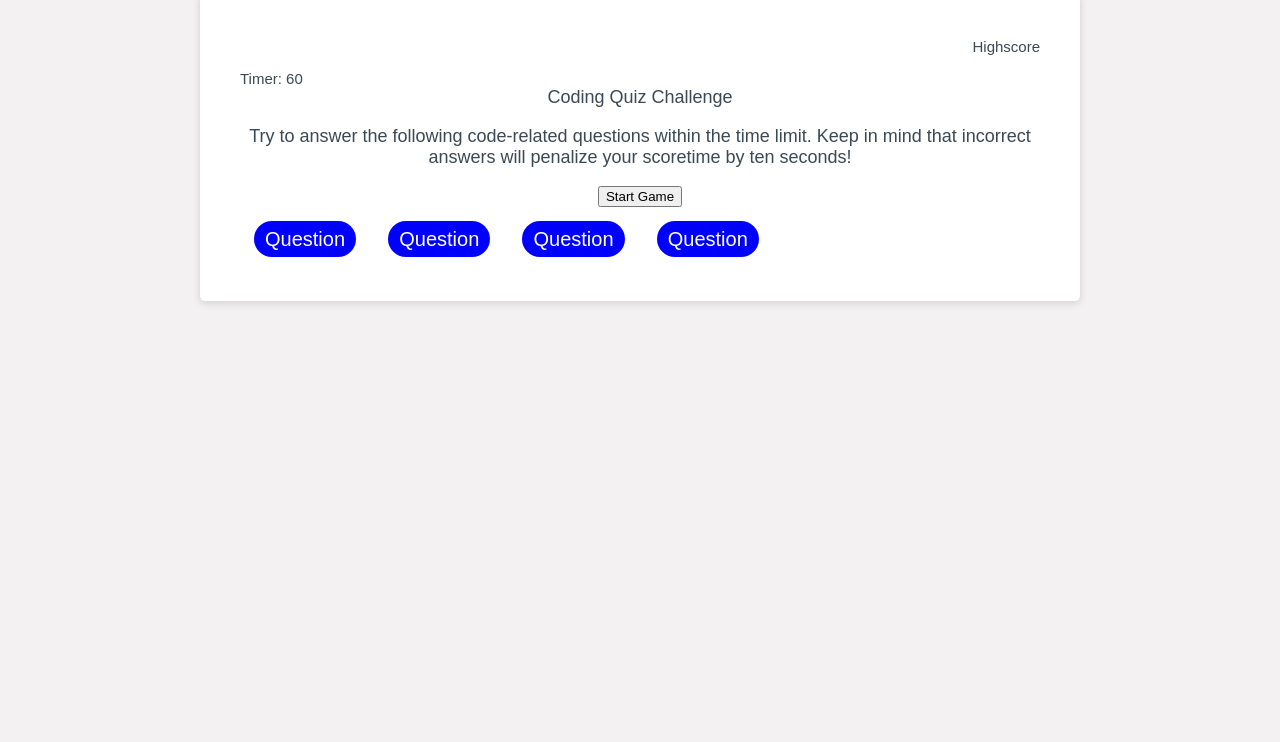
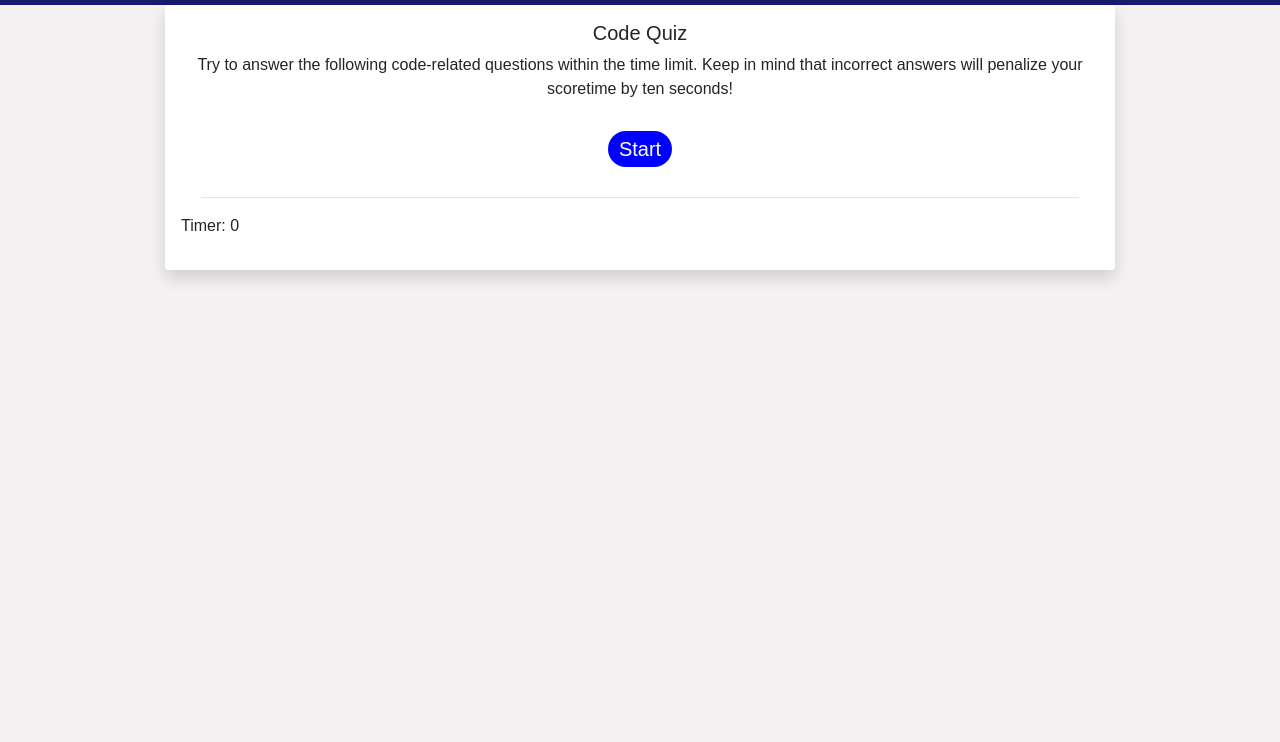
Before and after one commit to kachumahara/codeQuiz, a plain HTML site: page index.html in a window 1280 px wide. Shown: the part 58-800 px from the top of the page. Drawn offline with nearby package versions, Linux system fonts and the light colour scheme.

Commit message:
added more class, id, style and comments

```diff
--- a/index.html
+++ b/index.html
@@ -1,41 +1,131 @@
 <!DOCTYPE html>
-<html lang="en">
+
+<html lang="en-us">
+
   <head>
-		<meta charset="UTF-8" />
-		<meta name="viewport" content="width=device-width, initial-scale=1.0" />
-		<meta http-equiv="X-UA-Compatible" content="ie=edge" />
-		<title>Quiz</title>
+
+    <meta charset="UTF-8">
+
+    <!--Bootstrap Meta "Viewport" HTML-->
+    <meta name="viewport" content="width=device-width, initial-scale=1, shrink-to-fit=no">
+    <meta http-equiv="X-UA-Compatible" content="ie=edge">
+
+    <title>Code Quiz</title>
+
+    <!-- Bootstrap Stylesheet -->
+    <link rel="stylesheet" href="https://stackpath.bootstrapcdn.com/bootstrap/4.3.1/css/bootstrap.min.css" integrity="sha384-ggOyR0iXCbMQv3Xipma34MD+dH/1fQ784/j6cY/iJTQUOhcWr7x9JvoRxT2MZw1T" crossorigin="anonymous">
+
+    <!-- Local Portfolio Stylesheet-->
     <link rel="stylesheet" href="style.css" />
+
+
   </head>
+
+
+
   <body>
-		<h1 class="time"></h1>
-		<div id="main"></div>
-		<div class="wrapper">
-			<div class="card">
-				<div class="card-body">
-					<p class="idhead">Highscore</p>
-					<div id="time">Timer: 60</div>
-					<div id="instruction-text">
-						<header>Coding Quiz Challenge</header>
+
+    <nav class="navbar navbar-expand-lg navbar-light justify-content-around" style="background-color: #191970;;">
+
+      <a class="navbar-brand" style="color: #cccccc;" href="#"><h4>Coding Quiz Challenge</h4></a>
+
+      <!-- Start of what the timer is referencing -->
+
+      <!-- End of what the timer script is referencing -->
+
+    </nav>
+
+    <div class="container">
+
+      <div class="row">
+
+        <div class="col-xl-10 col-lg-10 col-md-10 col-sm-12 m-auto shadow p-3 mb-5 bg-white rounded">
+
+          <!-- this is the section that will appear when the user lands on the page, and will hide at later stages -->
+
+          <div class="starter text-center" style="display:block">
+
+            <h5> Code Quiz</h5>
+
             <p>
 							Try to answer the following code-related questions within the time limit. Keep in mind that
 							incorrect answers will penalize your scoretime by ten seconds!
 						</p>
+
+            <button type="button" id="startquizbtn" class="btn btn-success"> Start</button>
+
           </div>
-					<div id="start"><button>Start Game</button></div>
-					<div id="question-box"></div>
-					<div id="answer-box">
-						<button id="1" class="btn">Question</button>
 
-						<button id="2" class="btn">Question</button>
+          <!-- this section will pull questions for the quiz. no limit on the number of questions that can be added to the questions variable for display. will hide when quiz is complete -->
 
-						<button id="3" class="btn">Question</button>
+          <div class="quiz-components">
 
-						<button id="4" class="btn">Question</button>
+            <h5 class="title"></h5>
+
+            <ol id="choices-list"></ol>
+
+            <hr>
+
           </div>
+
+          <!-- this section will contain the user final score and input for adding initials to existing scores. will hide when moving to high scores section -->
+          <div class="closer text-center" style="display:none">
+
+            <h5>Quiz Complete!</h5>
+            <br>
+
+            <p>Your final score is</p>
+            <p id="user-score">0</p>
+            <br>
+
+            <label for="addname">Add Your Initials</label>
+            <input type="text" id="newinitials">
+            <button type="button" id="addscorebtn" class="btn btn-primary">Add to "High Scores"</button>
+            <br>
+            <br>
+
+          <!-- button disabled -->
+            <button type="button" id="startfromfinal" class="btn btn-success">Start Quiz Over</button>
+
+            <!-- button connects to View High Scores page -->
+            <button type="button" id="viewscores" class="btn btn-success">View High Scores</button>
+
           </div>
+
+          <!-- will contain all high scores from local storage -->
+          <div class="high-scores text-center" style="display:none">
+
+            <h5>Previous Scores</h5>
+            <br>
+            <p class="holder"></p>
+
+            <button type="button" id="clearbtn" class="btn btn-primary">Clear</button>
+
+
           </div>
+
+
+          <div class="progressSection" style="display:block">
+          <!-- This is where any updates will go: "Time is up" "Your answer is correct/incorrect" "You won this quiz or lost" "Etc" -->
+
+          <p>Timer: <span class="timer" label="Timer" id="seconds">0</span></p>
+
+          <div id="progress"></div>
+
         </div>
+        <!-- End Column -->
+
+    </div>
+    <!-- End Row -->
+
+
+
+
     <script src="app.js"></script>
+
+
+
+
+
   </body>
 </html>
--- a/style.css
+++ b/style.css
@@ -9,22 +9,19 @@ body {
   padding-right: 20px;
 }
 
-.card {
-	background-color: white;
-	border-radius: 5px;
-	border-width: 1px;
-	box-shadow: rgba(0, 0, 0, 0.15) 0px 2px 8px 0px;
-	color: hsl(206, 17%, 28%);
-	font-size: 15px;
-	margin: 0 auto;
-	max-width: 800px;
-	padding: 30px 40px;
+li:hover {
+  background:rgb(108, 14, 196);
 }
 
-.card-body {
-	min-height: 100px;
+li {
+  width: 250px;
+  height: 30px;
 }
 
+.quiz-components {
+  padding-left: 20px;
+  padding-right: 20px;
+}
 .btn {
   border: none;
   background-color: blue;
@@ -40,19 +37,15 @@ body {
 .time {
   flex-direction: row;
   text-align: end;
-
 }
 #start {
   text-align: center;
-
 }
 
 .hide {
   display: none;
 }
-.idhead {
-	text-align: end;
-}
+
 #instruction-text {
   text-align: center;
   font-size: larger;
```
Lines whose indentation alone changed are shown as unchanged.
